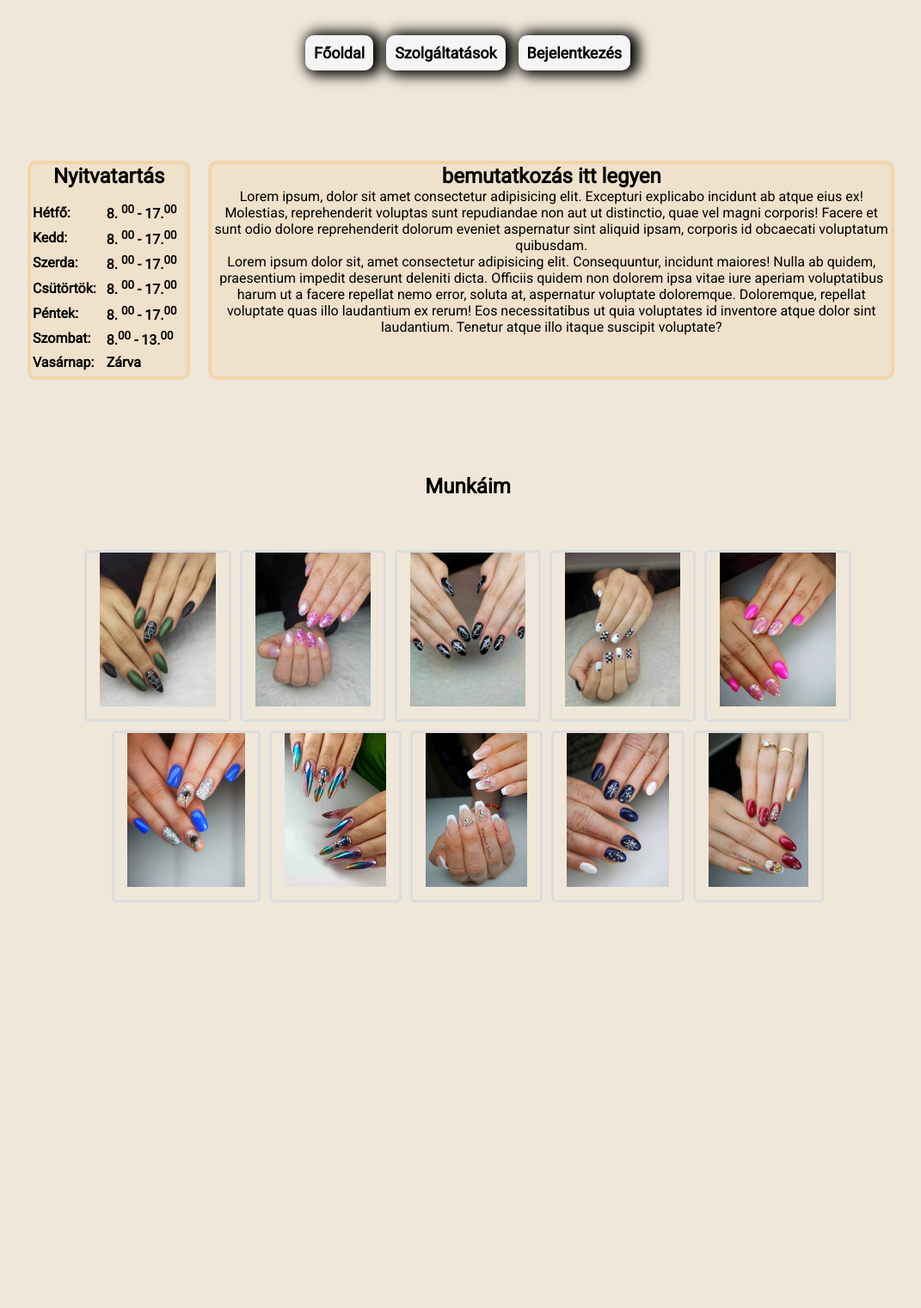
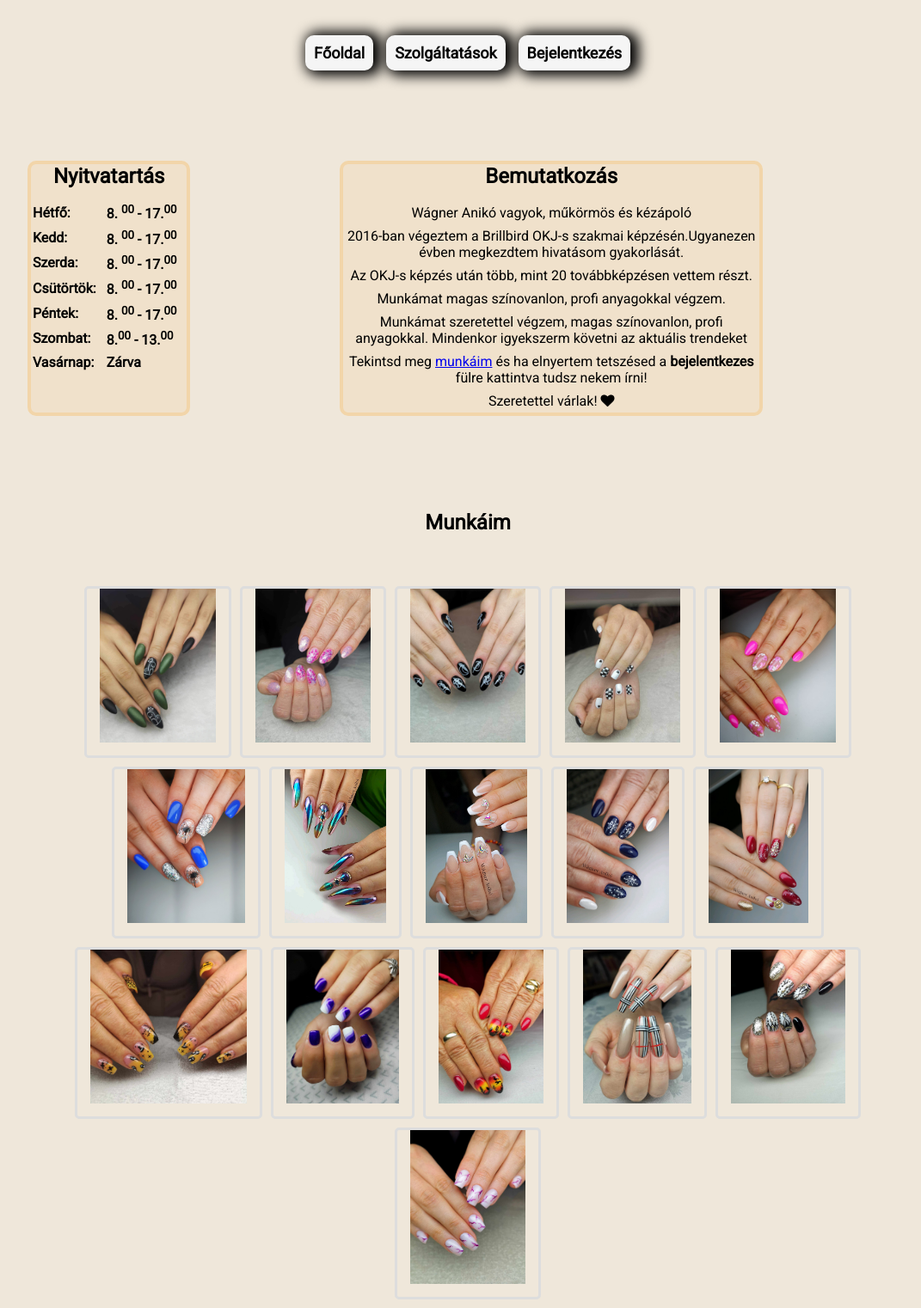
Before and after one commit to grenata36/grenata36.github.io, a PHP site: page /vizsgamunka/index.html in a window 1280 px wide. Shown: the part 319-1841 px from the top of the page at 86% size, without its empty margins (96-1167 px from the left). Before the commit the page ends 1369 px from the top, so only its background shows below. Run offline with PHP 8.4, Linux system fonts and the light colour scheme; some web fonts are replaced.

Commit message:
Introduction and upload extra photos

```diff
--- a/index.html
+++ b/index.html
@@ -26,7 +26,7 @@
         <div id="js"><h2>JavaScript</h2></div>
         <a id=js_1 href="https://grenata36.github.io/hazi_feladat/11.04/"><div><p><b>Webfejlesztés gyakorlása </b></p></div></a>
         <div id="vizsga"><h2>Vizsgamunka</h2></div>
-        <a id="vizsga_link" href="https://grenata36.github.io/vizsgamunka/" target="_blank"><div ><p> <b>A viszgamunka nem elérhető</b></p></div></a>
+        <a id="vizsga_link" href="https://grenata36.github.io/vizsgamunka/" target="_blank"><div ><p> <b>A viszgamunka feltöltés alatt áll...</b></p></div></a>
 
     </div>
 </body>
--- a/vizsgamunka/css/styles.css
+++ b/vizsgamunka/css/styles.css
@@ -87,6 +87,11 @@ section {
 
 section p {
     text-align: center;
+    padding: 4px;
+}
+
+section h2 {
+    padding-bottom: 15px;
 }
 
 aside {
--- a/vizsgamunka/index.html
+++ b/vizsgamunka/index.html
@@ -11,6 +11,7 @@
     <link rel="stylesheet" href="css/styles.css" />
     <link rel="stylesheet" href="https://fonts.googleapis.com/css?family=Sofia">
     <link rel="stylesheet" href="https://fonts.googleapis.com/css?family=Roboto">
+    <link rel="stylesheet" href="https://cdnjs.cloudflare.com/ajax/libs/font-awesome/4.7.0/css/font-awesome.min.css">
 <link rel="preconnect" href="https://fonts.gstatic.com" crossorigin>
     <title>Körömparadicsom | Főoldal</title>
   </head>
@@ -27,26 +28,21 @@
         <a class="display_none" href="#gallery">Munkáim</a> -->
       </nav>
       <section>
-        <h2>bemutatkozás itt legyen</h2>
+        <h2>Bemutatkozás</h2>
 
-        <p>
-          Lorem ipsum, dolor sit amet consectetur adipisicing elit. Excepturi
-          explicabo incidunt ab atque eius ex! Molestias, reprehenderit voluptas
-          sunt repudiandae non aut ut distinctio, quae vel magni corporis!
-          Facere et sunt odio dolore reprehenderit dolorum eveniet aspernatur
-          sint aliquid ipsam, corporis id obcaecati voluptatum quibusdam.
-        </p>
-        <p>
-          Lorem ipsum dolor sit, amet consectetur adipisicing elit.
-          Consequuntur, incidunt maiores! Nulla ab quidem, praesentium impedit
-          deserunt deleniti dicta. Officiis quidem non dolorem ipsa vitae iure
-          aperiam voluptatibus harum ut a facere repellat nemo error, soluta at,
-          aspernatur voluptate doloremque. Doloremque, repellat voluptate quas
-          illo laudantium ex rerum! Eos necessitatibus ut quia voluptates id
-          inventore atque dolor sint laudantium. Tenetur atque illo itaque
-          suscipit voluptate?
-        </p>
-      </section>
+<p>Wágner Anikó vagyok, műkörmös és kézápoló</p>
+<p>2016-ban végeztem a Brillbird OKJ-s szakmai képzésén.Ugyanezen évben megkezdtem hivatásom gyakorlását.</p>
+  <p>Az OKJ-s képzés után több, mint 20 továbbképzésen vettem részt.</p>
+<p>Munkámat magas színovanlon, profi anyagokkal végzem. </p>
+<p>Munkámat szeretettel végzem, magas színovanlon, profi anyagokkal. Mindenkor igyekszerm követni az aktuális trendeket</p>
+<p>Tekintsd meg <a href="#works">munkáim</a>  és ha elnyertem tetszésed a <b>bejelentkezes</b> fülre kattintva tudsz nekem írni!</p>
+  <p> Szeretettel várlak! <i class="fa fa-heart"></i></p>
+
+</section>
+
+
+
+
 
       <aside id="open">
         <h2>Nyitvatartás</h2>
@@ -95,7 +91,7 @@
       </aside>
 
       <div class="gallery" id="gallery">
-<h2>Munkáim</h2>
+<h2 id="works">Munkáim</h2>
 <div class="gallery-container">
 
   <img src="img/korom_1.jpg" alt="Kép 1" class="gallery-image" data-large="img/korom_1.jpg">
@@ -108,6 +104,13 @@
   <img src="img/korom_8.jpg" alt="Kép 8" class="gallery-image" data-large="img/korom_8.jpg">
   <img src="img/korom_9.jpg" alt="Kép 9" class="gallery-image" data-large="img/korom_9.jpg">
   <img src="img/korom_10.jpg" alt="Kép 10" class="gallery-image" data-large="img/korom_10.jpg">
+  <img src="img/korom_11.jpg" alt="Kép 11" class="gallery-image" data-large="img/korom_11.jpg">
+  <img src="img/korom_12.jpg" alt="Kép 12" class="gallery-image" data-large="img/korom_12.jpg">
+  <img src="img/korom_13.jpg" alt="Kép 13" class="gallery-image" data-large="img/korom_13.jpg">
+  <img src="img/korom_14.jpg" alt="Kép 14" class="gallery-image" data-large="img/korom_14.jpg">
+  <img src="img/korom_15.jpg" alt="Kép 15" class="gallery-image" data-large="img/korom_15.jpg">
+  <img src="img/korom_16.jpg" alt="Kép 16" class="gallery-image" data-large="img/korom_16.jpg">
+
 </div>
 
 <div id="myModal" class="modal">
```
Also changed, not shown: vizsgamunka/img/korom_11.jpg (added), vizsgamunka/img/korom_12.jpg (added), vizsgamunka/img/korom_13.jpg (added), vizsgamunka/img/korom_14.jpg (added), vizsgamunka/img/korom_15.jpg (added), vizsgamunka/img/korom_16.jpg (added).
